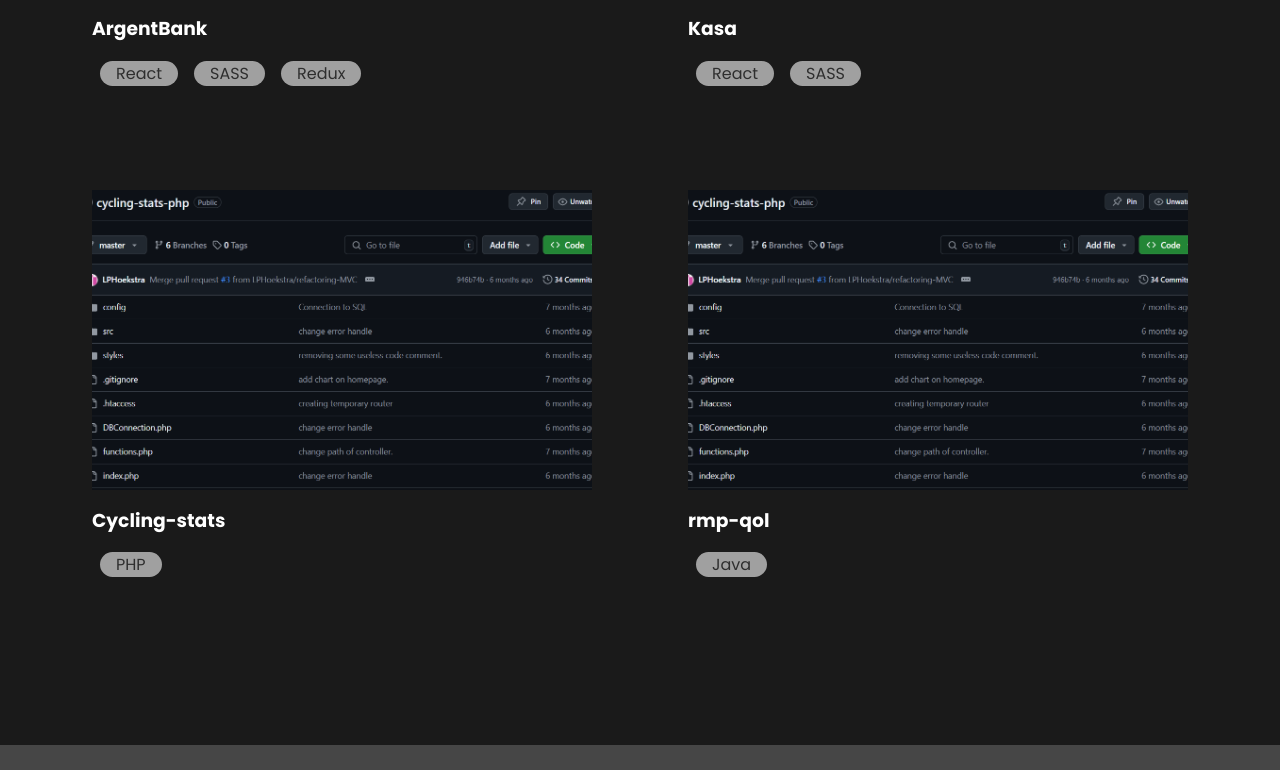
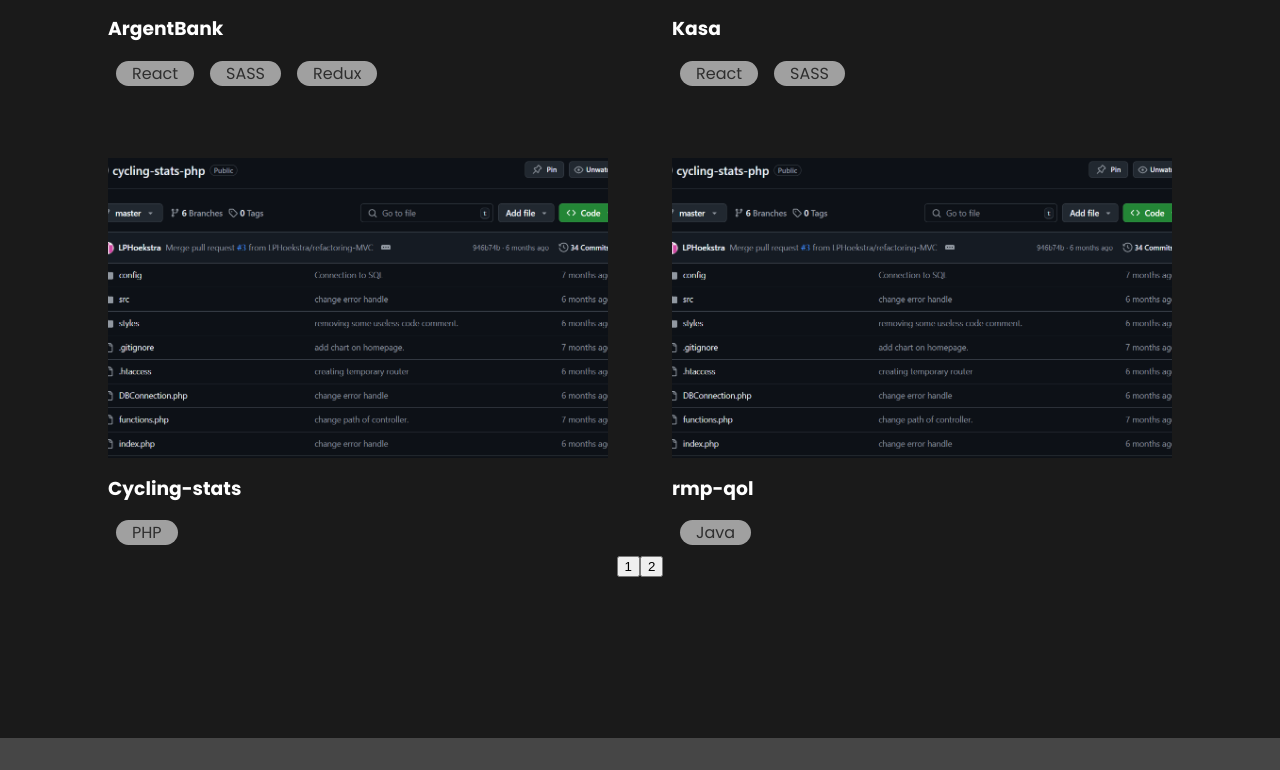
Before and after one commit to LPHoekstra/lph-portfolio, a React (Vite) app: page / in a window 1280 px wide. Shown: the part 2222-2992 px from the top of the page. Built offline with nearby package versions, Linux system fonts and the light colour scheme.

Commit message:
1st version of pagination for the projects rendering (need optimization at least). ProjectItem renamed to ProjectRendering.

```diff
--- a/src/components/ProjectItem/index.jsx
+++ /dev/null
@@ -1,74 +0,0 @@
-import m from "./index.module.scss"
-import { useMemo, useState } from "react"
-import PropTypes from "prop-types"
-import Modal from "../Modal"
-import { projectOverview } from "../../data/projects"
-import ToolsUsedCard from "../ToolsUsedCard"
-import github from "../../assets/icons/github.svg"
-
-function ProjectItem({ categories }) {
-    const [modalIsOpen, setModalIsOpen] = useState(false)
-    const [modalContent, setModalContent] = useState(null)
-
-    const closeModal = () => {
-        setModalIsOpen(false)
-    }
-
-    const openModal = (project) => {
-        setModalIsOpen(true)
-        setModalContent(project)
-    }
-
-    const projectFiltered = useMemo(() => {
-        if (categories === "Tous") {
-            return projectOverview
-        }
-
-        return projectOverview.filter(project =>
-            project.categorie.some(categorie => categorie === categories)
-        )
-    }, [categories])
-
-    return (
-        <>
-            {projectFiltered.map((project) => (
-                <div key={`${project.title}-${project.tools}`}
-                    className={m.project}
-                    tabIndex={0}
-                    onKeyDown={(e) => e.key === "Enter" && openModal(project)}
-                    onClick={() => openModal(project)}
-                >
-                    <img src={project.img} alt={project.title}
-                        className={m.project__img}
-                    />
-                    <h3 className={m.project__title}>{project.title}</h3>
-                    <ToolsUsedCard tools={project.tools} />
-                </div>
-            ))}
-            {modalIsOpen && <Modal
-                closeModal={closeModal}
-                wrapperClass={m.modal__wrapper}
-                content={
-                    <div>
-                        <img src={modalContent.img} alt={modalContent.title}
-                            className={m.modal__img}
-                        />
-                        <ToolsUsedCard tools={modalContent.tools} />
-                        <h2 className={m.modal__title}>{modalContent.title}</h2>
-                        <a href={modalContent.repo} target="_blank">
-                            <img src={github} alt="Dépot github du projet" />
-                        </a>
-                        <p className={m.modal__description}>{modalContent.description}</p>
-                    </div>
-                }
-            />
-            }
-        </>
-    )
-}
-
-ProjectItem.propTypes = {
-    categories: PropTypes.string.isRequired
-}
-
-export default ProjectItem
--- /dev/null
+++ b/src/components/ProjectRendering/index.jsx
@@ -0,0 +1,110 @@
+import m from "./index.module.scss"
+import { useMemo, useState } from "react"
+import PropTypes from "prop-types"
+import Modal from "../Modal"
+import { projectOverview } from "../../data/projects"
+import ToolsUsedCard from "../ToolsUsedCard"
+import github from "../../assets/icons/github.svg"
+
+const maxProjectsPerPage = 4
+
+function ProjectRendering({ categories }) {
+    const [modalIsOpen, setModalIsOpen] = useState(false)
+    const [modalContent, setModalContent] = useState(null)
+    const [pagination, setPagination] = useState(null)
+    const [currentPage, setCurrentPage] = useState(1)
+
+    const closeModal = () => {
+        setModalIsOpen(false)
+    }
+
+    const openModal = (project) => {
+        setModalIsOpen(true)
+        setModalContent(project)
+    }
+
+    // filter the projects according to the categories
+    const projectFiltered = useMemo(() => {
+        let FilteringProjects = projectOverview
+        setCurrentPage(1)
+        if (categories !== "Tous") {
+            FilteringProjects = projectOverview.filter(project =>
+                project.categorie.some(categorie => categorie === categories)
+            )
+        }
+
+        return FilteringProjects
+    }, [categories])
+
+    // handle the pagination
+    const visibleProjects = useMemo(() => {
+        const paginationButton = []
+        const numberOfPages = Math.ceil((projectFiltered.length + 1) / maxProjectsPerPage)
+
+        const startIndex = (currentPage - 1) * maxProjectsPerPage
+        const endIndex = startIndex + maxProjectsPerPage
+        const visibleProjects = projectFiltered.slice(startIndex, endIndex)
+
+        // create the pagination button
+        for (let i = 1; i <= numberOfPages; i++) {
+            const button =
+                <button
+                    key={`button-${i}`}
+                    onClick={() => setCurrentPage(i)}
+                >
+                    {i}
+                </button>
+
+            paginationButton.push(button)
+        }
+        paginationButton.length > 1 ? setPagination(paginationButton) : setPagination(null)
+
+        return visibleProjects
+    }, [currentPage, projectFiltered])
+
+    return (
+        <>
+            <div className={m.projectContainer}>
+                {visibleProjects.map((project) => (
+                    <div key={`${project.title}-${project.tools}`}
+                        className={m.project}
+                        tabIndex={0}
+                        onKeyDown={(e) => e.key === "Enter" && openModal(project)}
+                        onClick={() => openModal(project)}
+                    >
+                        <img src={project.img} alt={project.title}
+                            className={m.project__img}
+                        />
+                        <h3 className={m.project__title}>{project.title}</h3>
+                        <ToolsUsedCard tools={project.tools} />
+                    </div>
+                ))}
+            </div>
+            <div>{pagination && pagination}</div>
+            {modalIsOpen && <Modal
+                closeModal={closeModal}
+                wrapperClass={m.modal__wrapper}
+                content={
+                    <div>
+                        <img src={modalContent.img} alt={modalContent.title}
+                            className={m.modal__img}
+                        />
+                        <ToolsUsedCard tools={modalContent.tools} />
+                        <h2 className={m.modal__title}>{modalContent.title}</h2>
+                        <a href={modalContent.repo} target="_blank">
+                            <img src={github} alt="Dépot github du projet" />
+                        </a>
+                        <p className={m.modal__description}>{modalContent.description}</p>
+                    </div>
+                }
+            />
+            }
+        </>
+    )
+}
+
+ProjectRendering.propTypes = {
+    categories: PropTypes.string.isRequired
+}
+
+export default ProjectRendering
--- a/src/components/ProjectItem/index.module.scss
+++ b/src/components/ProjectRendering/index.module.scss
@@ -29,3 +29,10 @@
         text-align: left;
     }
 }
+
+.projectContainer {
+    display: grid;
+    grid-template: 1fr / repeat(2, 500px);
+    justify-content: center;
+    gap: 4em;
+}
--- a/src/components/Projects/index.jsx
+++ b/src/components/Projects/index.jsx
@@ -1,5 +1,5 @@
 import m from "./index.module.scss"
-import ProjectItem from "../ProjectItem"
+import ProjectRendering from "../ProjectRendering"
 import { useState } from "react"
 import { projectOverview } from "../../data/projects"
 
@@ -28,9 +28,7 @@ function Projects() {
                     </button>
                 ))}
             </div>
-            <div className={m.projectContainer}>
-                <ProjectItem categories={categorie} />
-            </div>
+            <ProjectRendering categories={categorie} />
         </div>
     )
 }
--- a/src/components/Projects/index.module.scss
+++ b/src/components/Projects/index.module.scss
@@ -43,10 +43,3 @@ $btn-border-radius: 50px;
         }
     }
 }
-
-.projectContainer {
-    display: grid;
-    grid-template: 1fr 1fr / repeat(2, 500px);
-    justify-content: center;
-    gap: 6em;
-}
--- a/src/data/projects/index.js
+++ b/src/data/projects/index.js
@@ -34,5 +34,13 @@ export const projectOverview = [
         categorie: ["autre"],
         repo: "https://github.com/LPHoekstra",
         description: "rmp-qol est un projet personnel pour améliorer la qualité de vie des joueurs sur minecraft, il est déstiné à une utilisation personnelle et pour les connaissances. C'est mods créer en utilisant fabric, il y a actuellement uniquement un autoforward, qui, à l'appuye d'une touche, fait avancer le joueur automatiquement sans devoir rester appuyer sur une touche. D'autre fonctionnalités sont prévues."
+    },
+    {
+        img: cyclingStats,
+        title: "rmp-qo",
+        tools: ["Java"],
+        categorie: ["autre"],
+        repo: "https://github.com/LPHoekstra",
+        description: "rmp-qol est un projet personnel pour améliorer la qualité de vie des joueurs sur minecraft, il est déstiné à une utilisation personnelle et pour les connaissances. C'est mods créer en utilisant fabric, il y a actuellement uniquement un autoforward, qui, à l'appuye d'une touche, fait avancer le joueur automatiquement sans devoir rester appuyer sur une touche. D'autre fonctionnalités sont prévues."
     }
 ]
```
